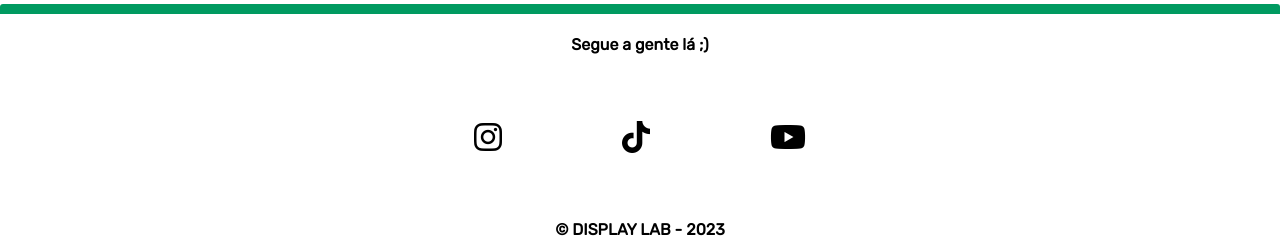
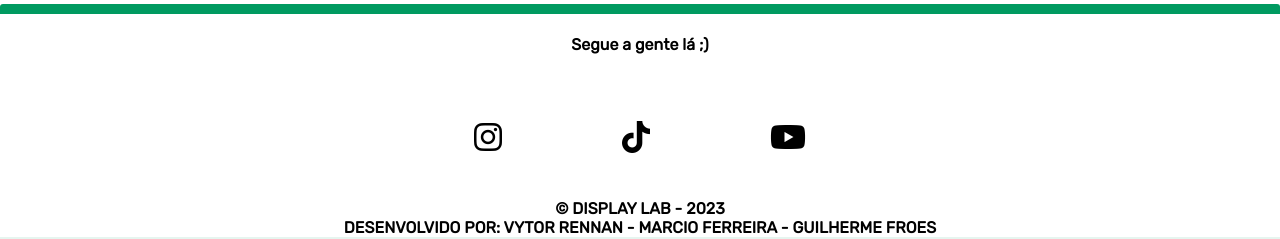
Before and after one commit to GuilhermeHMFroes/DisplaySite, a Flask app: page / in a window 1280 px wide. Shown: the part 3272-3511 px from the top of the page. Run offline with Flask 3, Linux system fonts and the light colour scheme.

Commit message:
adicionado nome dos devs kkkkkkk se ninguem ve continua la kkkkk

```diff
--- a/static/css/main.css
+++ b/static/css/main.css
@@ -162,3 +162,7 @@ footer {
 #redes-sociais > a {
   padding: 20px;
 }
+
+#copyright > h4 {
+  margin: 0px;
+}
--- a/templates/main.html
+++ b/templates/main.html
@@ -78,7 +78,10 @@
             </a>
 
         </div>
-        <h4>&copy; DISPLAY LAB - 2023</h4>
+        <div id="copyright">
+            <h4>&copy; DISPLAY LAB - 2023</h4>
+            <h4>DESENVOLVIDO POR: VYTOR RENNAN - MARCIO FERREIRA - GUILHERME FROES</h4>
+        </div>
     </footer>
 
     {% block script %}
```
